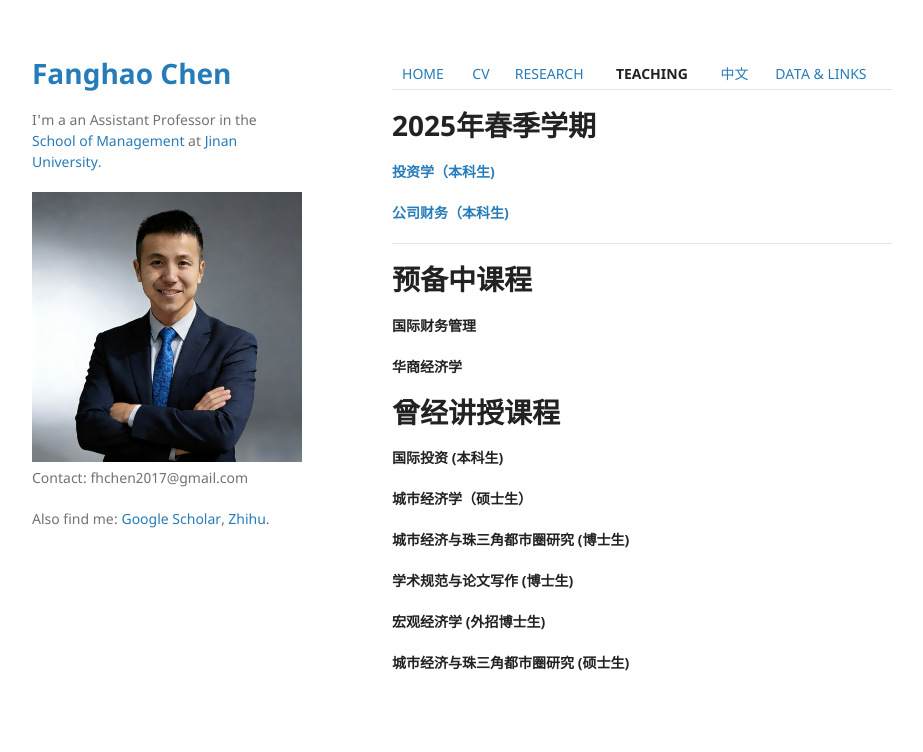
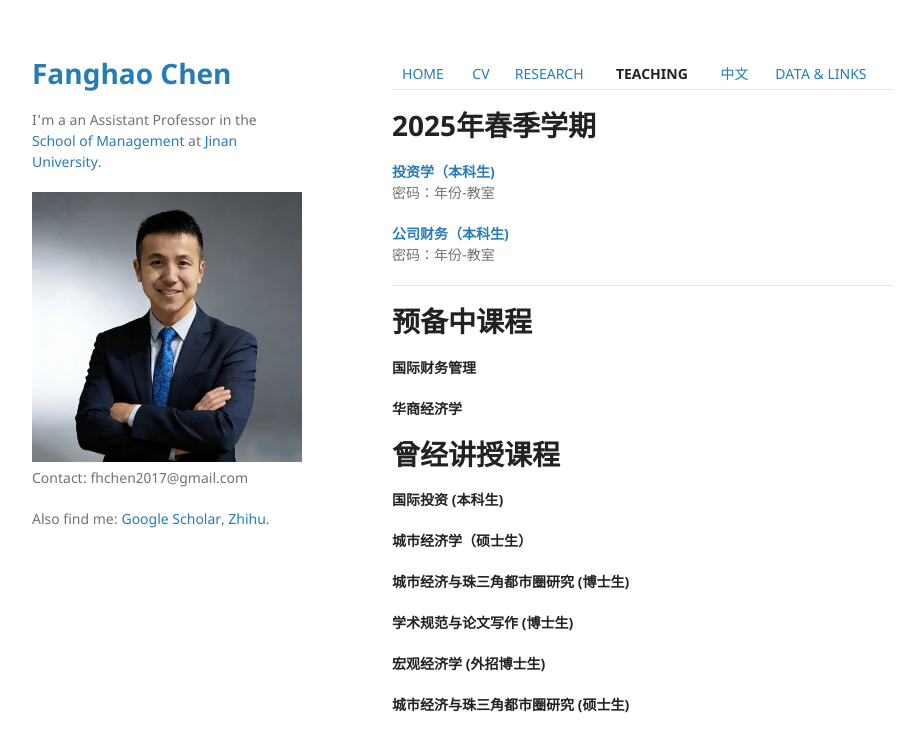
Before and after one commit to FanghaoChen/homepage, a Jekyll site: the page built from teaching.md, in a window 1280 px wide. Shown: the top 752 px of the page, without its empty margins (178-1101 px from the left). Built offline with Jekyll 4.4.1, drawn with Linux system fonts in a browser that asks for light colours; our own code applies the rules of GitHub Pages for plain Markdown files.

Commit message:
Update teaching.md

```diff
--- a/teaching.md
+++ b/teaching.md
@@ -3,8 +3,10 @@
 # 2025年春季学期
 
 **[投资学（本科生)](https://my.feishu.cn/wiki/ScLIwwHIDikI68kNJMgc0xVon9t)**  <br/>
+密码：年份-教室
 
 **[公司财务（本科生)](https://my.feishu.cn/wiki/ANTiwy2QviW4Z2kyeIUc4CAunLc)**  <br/>
+密码：年份-教室
 
 ---
 # 预备中课程
```
